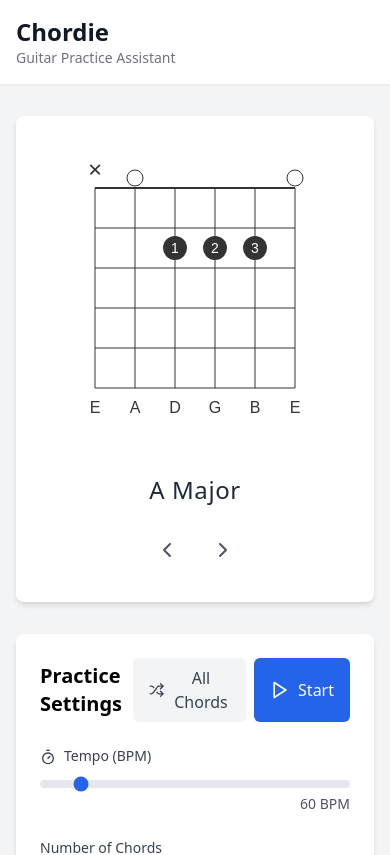
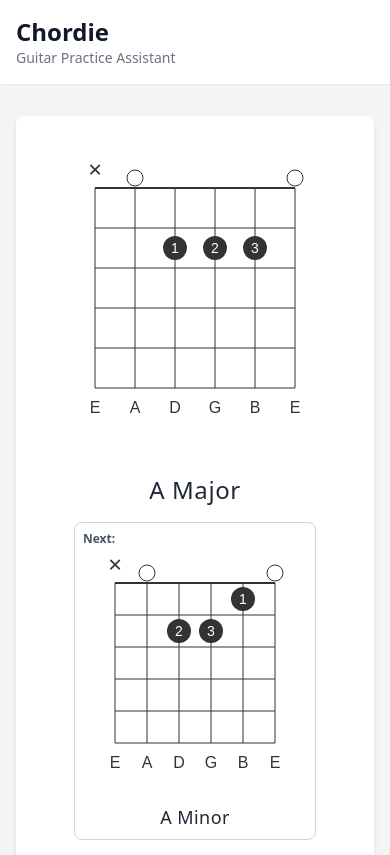
Before and after one commit to ysaaba/Chordie-App, a React (Vite) app: page / in a window 390 px wide. Shown: the top 855 px of the page. Built offline with nearby package versions, Linux system fonts and the light colour scheme.

Commit message:
feat: Implement next chord preview feature with responsive design

```diff
--- a/src/App.tsx
+++ b/src/App.tsx
@@ -43,6 +43,7 @@ function App() {
 
   const {
     currentChord,
+    nextChord,
     handleNextChord,
     handleManualNext,
     handleManualPrevious,
@@ -98,7 +99,22 @@ function App() {
           {/* 1st on Mobile: Chord Diagram Block */}
           {/* Desktop: Col 1-8, Row 1 */}
           <div className="lg:col-span-8 lg:row-start-1 bg-white p-8 rounded-lg shadow-md flex flex-col items-center">
-              <ChordDiagram chord={currentChord} />
+              {/* Container for current and next chord diagrams */}
+              <div className="flex flex-col md:flex-row items-center justify-center md:space-x-4 space-y-4 md:space-y-0">
+
+                {/* Current Chord Diagram */}
+                <div className="flex flex-col items-center">
+                  <ChordDiagram chord={currentChord} />
+                </div>
+
+                {/* Next Chord Preview (conditional) */}
+                {nextChord && (
+                  <div className="border border-gray-300 p-2 rounded-lg flex flex-col items-center">
+                    <p className="text-xs font-semibold text-gray-600 mb-1 self-start">Next:</p>
+                    <ChordDiagram chord={nextChord} size="small" />
+                  </div>
+                )}
+              </div>
               {isPlaying ? (
                 <>
                   <Metronome
--- a/src/components/ChordDiagram.tsx
+++ b/src/components/ChordDiagram.tsx
@@ -9,17 +9,21 @@ import { EmptyChord } from './chord-diagram/EmptyChord';
 
 interface ChordDiagramProps {
   chord: ChordDefinition | null;
+  size?: 'normal' | 'small';
 }
 
-export const ChordDiagram: React.FC<ChordDiagramProps> = ({ chord }) => {
+export const ChordDiagram: React.FC<ChordDiagramProps> = ({ chord, size: sizeProp = 'normal' }) => {
   if (!chord) {
     return <EmptyChord />;
   }
 
-  const size = 200;
-  const padding = 40;
-  const stringSpacing = size / 5;
-  const fretSpacing = size / 5;
+  const baseSize = sizeProp === 'small' ? 160 : 200; // 80% of normal (200 * 0.80 = 160)
+  const padding = sizeProp === 'small' ? 32 : 40;  // 80% of normal (40 * 0.80 = 32)
+  const stringSpacing = baseSize / 5;
+  const fretSpacing = baseSize / 5;
+  const titleFontSize = sizeProp === 'small' ? 'text-lg' : 'text-2xl';
+  const svgMarginBottom = sizeProp === 'small' ? 'mb-2' : 'mb-4';
+
 
   const startFret = getStartingFret(chord.positions);
   const adjustedPositions = getAdjustedPositions(chord.positions);
@@ -27,27 +31,27 @@ export const ChordDiagram: React.FC<ChordDiagramProps> = ({ chord }) => {
   return (
     <div className="flex flex-col items-center">
       <svg
-        width={size + padding * 2}
-        height={size + padding * 2 + 30}
-        viewBox={`${-padding} ${-padding} ${size + padding * 2} ${size + padding * 2 + 30}`}
-        className="mb-4"
+        width={baseSize + padding * 2}
+        height={baseSize + padding * 2 + (sizeProp === 'small' ? 20 : 30)} // Adjust height for smaller title
+        viewBox={`${-padding} ${-padding} ${baseSize + padding * 2} ${baseSize + padding * 2 + (sizeProp === 'small' ? 20 : 30)}`}
+        className={svgMarginBottom}
       >
-        <ChordGrid size={size} strokeWidth={1} startFret={startFret} />
+        <ChordGrid size={baseSize} strokeWidth={1} startFret={startFret} />
         <StringMarkers
           positions={chord.positions}
-          size={size}
+          size={baseSize}
           stringSpacing={stringSpacing}
         />
         <FingerDots
           positions={adjustedPositions}
           fingers={chord.fingers}
-          size={size}
+          size={baseSize}
           stringSpacing={stringSpacing}
           fretSpacing={fretSpacing}
         />
-        <StringLabels size={size} stringSpacing={stringSpacing} />
+        <StringLabels size={baseSize} stringSpacing={stringSpacing} />
       </svg>
-      <h3 className="text-2xl font-normal tracking-wide text-gray-800">{chord.name}</h3>
+      <h3 className={`${titleFontSize} font-normal tracking-wide text-gray-800`}>{chord.name}</h3>
     </div>
   );
 };
--- a/src/hooks/useChordProgression.ts
+++ b/src/hooks/useChordProgression.ts
@@ -81,8 +81,12 @@ export const useChordProgression = ({
     setCurrentBarCount(0);
   }, [historyIndex, history, practiceChords.length]);
 
+  const nextChordIndex = (currentIndex + 1) % practiceChords.length;
+  const nextChord = practiceChords.length > 1 ? practiceChords[nextChordIndex] : null;
+
   return {
     currentChord: practiceChords.length > 0 ? practiceChords[currentIndex] : null,
+    nextChord,
     handleNextChord,
     handleManualNext,
     handleManualPrevious,
```
Also changed, not shown: 1 other file (tests, documents, lock files or other folders).
